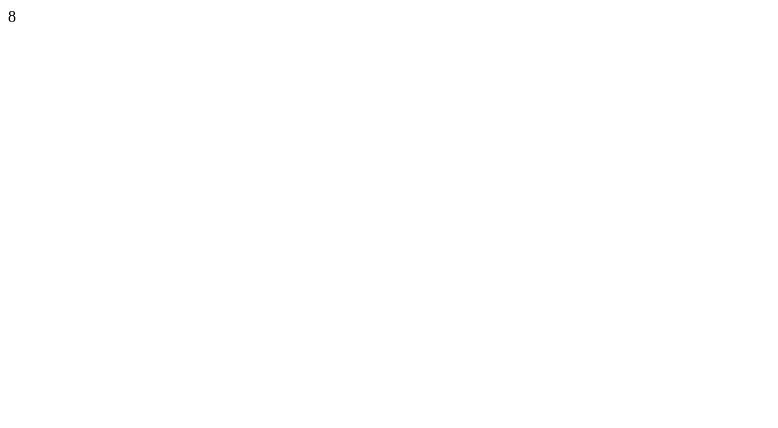
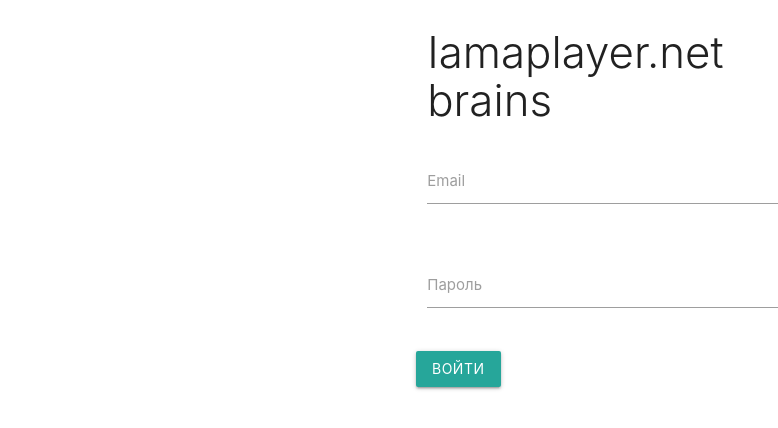
Before and after one commit to maxlazarev/iamaplayer.net, a website: page frontend/admin_app/index.html in a window 1280 px wide. Shown: the whole page, without its empty margins (0-778 px from the left). Drawn offline with nearby package versions, Linux system fonts and the light colour scheme.

Commit message:
Start of admin login page

```diff
--- a/frontend/admin_app/index.html
+++ b/frontend/admin_app/index.html
@@ -3,9 +3,38 @@
 <head>
     <meta charset="UTF-8">
     <title>Admin index</title>
+    <!-- Compiled and minified CSS -->
+    <link rel="stylesheet" href="https://cdnjs.cloudflare.com/ajax/libs/materialize/0.97.0/css/materialize.min.css">
+    <!--Let browser know website is optimized for mobile-->
+    <meta name="viewport" content="width=device-width, initial-scale=1.0"/>
 </head>
 <body>
-{{3 + 5}}
+<div class="container">
+    <div class="row">
+        <form class="col s6 offset-s3 ">
+            <h3 class="light valign">Iamaplayer.net brains</h3>
+            <div class="row">
+                <div class="input-field col s12">
+                    <input id="email" type="email" class="text-light-green validate">
+                    <label for="email">Email</label>
+                </div>
+            </div>
+            <div class="row">
+                <div class="input-field col s12">
+                    <input id="password" type="password" class="validate">
+                    <label for="password">Пароль</label>
+                </div>
+            </div>
+            <div class="row valign-wrapper">
+                <button class="btn waves-effect valign waves-light" type="submit" name="action">
+                    Войти
+                </button>
+            </div>
+        </form>
+    </div>
+</div>
+<script type="text/javascript" src="https://code.jquery.com/jquery-2.1.1.min.js"></script>
+<script type="text/javascript" src="https://cdnjs.cloudflare.com/ajax/libs/materialize/0.97.0/js/materialize.min.js"></script>
 <script type="text/javascript" src="https://ajax.googleapis.com/ajax/libs/angularjs/1.4.3/angular.min.js"></script>
 </body>
 </html>
--- /dev/null
+++ b/frontend/admin_app/scss/syle.scss.css
@@ -0,0 +1,3 @@
+.light{
+    font-weight: lighter;
+}
```
